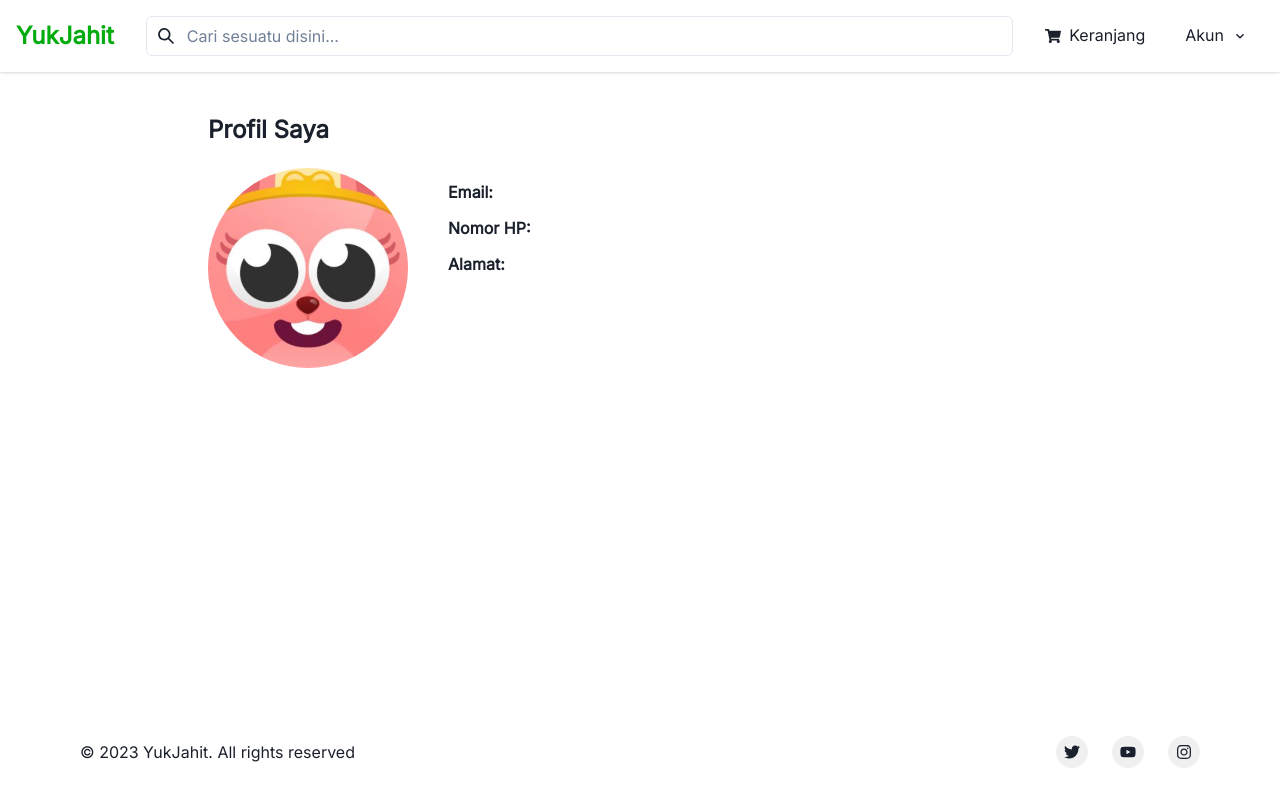
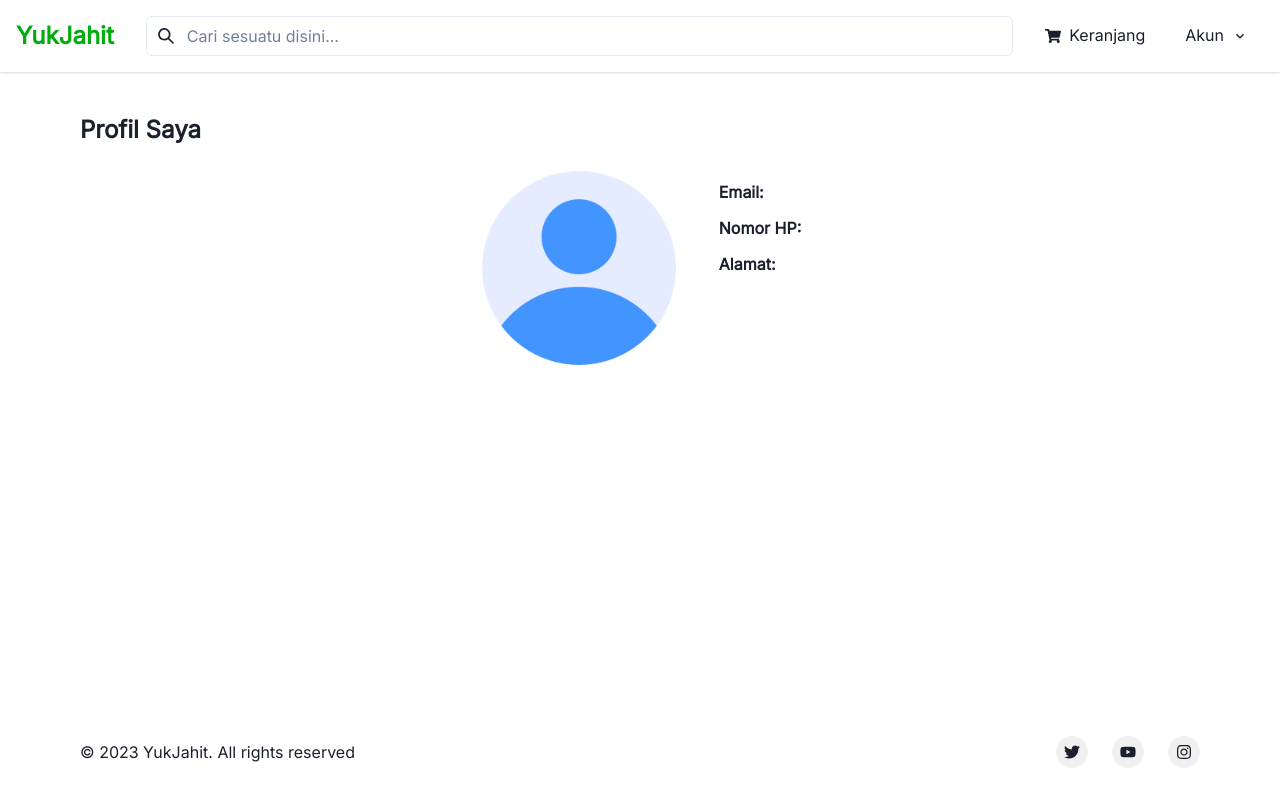
Before and after one commit to damaranshary/yuk-jahit-frontend, a React (Vite) app: page /profile in a window 1280 px wide. Built offline with nearby package versions, Linux system fonts and the light colour scheme; no server answers; sample sign-in values are in the browser's storage.

Commit message:
sizing & add avatar

```diff
--- a/src/pages/profile/index.tsx
+++ b/src/pages/profile/index.tsx
@@ -1,6 +1,7 @@
 import { GetUser } from "../../lib/swr";
 import {
   Box,
+  Center,
   Container,
   Flex,
   Image,
@@ -30,21 +31,23 @@ const Profile = () => {
   if (isLoading) return <p>Loading...</p>;
 
   return (
-    <Container maxW="4xl" minH="70vh">
+    <Container maxW="6xl" minH="70vh">
       <Text as="h2" fontSize="2xl" fontWeight="bold" my={5}>
         Profil Saya
       </Text>
+      <Center>
         <Flex flexDirection={{ base: "column", md: "row" }} gap={10} maxW="4xl">
           <Image
-          src="/avatar-profile.jpg"
+            src="/user-avatar.png"
             width="200px"
             height="200px"
             alt="avatar"
             borderRadius="full"
           />
-        <VStack alignItems="start" maxW="4xl" gap={3}>
+
+          <Flex flexDirection="column" alignItems="start" maxW="lg" gap={3}>
             {" "}
-          <Text as="h3" fontSize="larger" fontWeight="bold">
+            <Text as="h3" fontWeight="bold">
               {user?.name}
             </Text>
             <Box>
@@ -67,8 +70,9 @@ const Profile = () => {
                 address={user.address}
               />
             )}
-        </VStack>
           </Flex>
+        </Flex>
+      </Center>
     </Container>
   );
 };
```
Also changed, not shown: public/user-avatar.png (added). Lines whose indentation alone changed are shown as unchanged.
